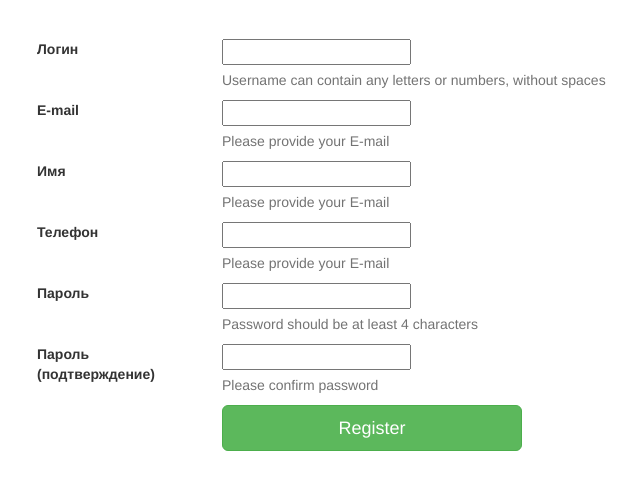
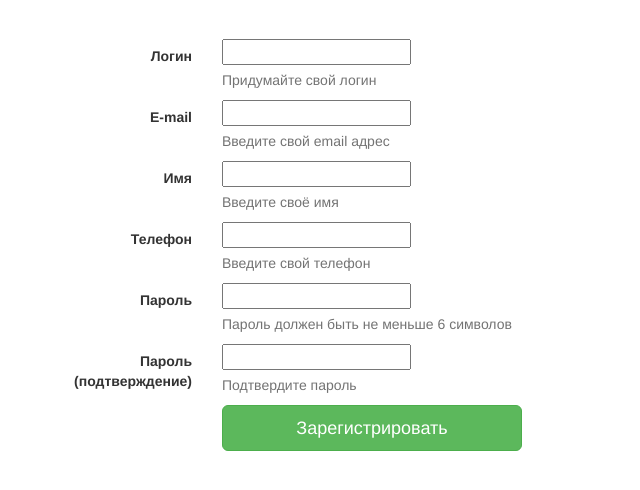
Before and after one commit to nikozavr/rsoi-lab, a Django app: page /lab2/register/ in a window 1280 px wide. Shown: the part 51-541 px from the top of the page, without its empty margins (63-703 px from the left). Run offline with Django 3.2, Linux system fonts and the light colour scheme; some libraries are stand-ins or nearby versions.

Commit message:
Done - Registration page

```diff
--- a/lab2/templates/lab2/register.html
+++ b/lab2/templates/lab2/register.html
@@ -29,32 +29,29 @@
   </head>
 
   <body>
-  <form action="{% url 'lab2:register_post' %}" method="post" onsubmit="checkForm(this)">
-    {% csrf_token %}
+
     <div class="navbar navbar-inverse navbar-fixed-top" role="navigation">
       <div class="container">
         <div class="navbar-header">
           <button type="button" class="navbar-toggle" data-toggle="collapse" data-target=".navbar-collapse">
-            <span class="sr-only">Toggle navigation</span>
-            <span class="icon-bar"></span>
-            <span class="icon-bar"></span>
-            <span class="icon-bar"></span>
           </button>
-          <a class="navbar-brand" href="#">Регистрация</a>
+          <a class="navbar-brand" href="">Регистрация</a>
         </div>
       </div>
     </div>
 
     <div class="container">
-    	<div class="starter-template">
-      <form class="form-horizontal" action='' method="POST">
+    	<div class="starter-template" id="blank">
+      		<form class="form-horizontal" onsubmit="return submitForm(this);" action="{% url 'lab2:register_post' %}" method="POST">
+			   {% csrf_token %}
 			  <fieldset>
-    <div class="control-group">
+			  	<div id="form">
+			    <div class="control-group" id="top">
 			      <!-- Username -->
 			      <label class="col-sm-2 control-label"  for="username">Логин</label>
 			      <div class="col-sm-10">
 			        <input type="text" id="username" name="username" placeholder="" class="input-xlarge">
-        <p class="help-block">Username can contain any letters or numbers, without spaces</p>
+			        <p class="help-block">Придумайте свой логин</p>
 			      </div>
 			    </div>
 
@@ -63,7 +60,7 @@
 			      <label class="col-sm-2 control-label" for="email">E-mail</label>
 			      <div class="col-sm-10">
 			        <input type="text" id="email" name="email" placeholder="" class="input-xlarge">
-        <p class="help-block">Please provide your E-mail</p>
+			        <p class="help-block">Введите свой email адрес</p>
 			      </div>
 			    </div>
 
@@ -71,8 +68,8 @@
 			      <!-- E-mail -->
 			      <label class="col-sm-2 control-label" for="name">Имя</label>
 			      <div class="col-sm-10">
-        <input type="text" id="email" name="name" placeholder="" class="input-xlarge">
-        <p class="help-block">Please provide your E-mail</p>
+			        <input type="text" id="name" name="name" placeholder="" class="input-xlarge">
+			        <p class="help-block">Введите своё имя</p>
 			      </div>
 			    </div>
 
@@ -80,8 +77,8 @@
 			      <!-- E-mail -->
 			      <label class="col-sm-2 control-label" for="phone">Телефон</label>
 			      <div class="col-sm-10">
-        <input type="text" id="email" name="phone" placeholder="" class="input-xlarge">
-        <p class="help-block">Please provide your E-mail</p>
+			        <input type="text" id="phone" name="phone" placeholder="" class="input-xlarge">
+			        <p class="help-block">Введите свой телефон</p>
 			      </div>
 			    </div>
 
@@ -90,7 +87,7 @@
 			      <label class="col-sm-2 control-label" for="password">Пароль</label>
 			      <div class="col-sm-10">
 			        <input type="password" id="password" name="password" placeholder="" class="input-xlarge">
-        <p class="help-block">Password should be at least 4 characters</p>
+			        <p class="help-block">Пароль должен быть не меньше 6 символов</p>
 			      </div>
 			    </div>
 
@@ -99,68 +96,104 @@
 			      <label class="col-sm-2 control-label"  for="password_confirm">Пароль<br>(подтверждение)</label>
 			      <div class="col-sm-10">
 			        <input type="password" id="password_confirm" name="password_confirm" placeholder="" class="input-xlarge">
-        <p class="help-block">Please confirm password</p>
+			        <p class="help-block">Подтвердите пароль</p>
 			      </div>
 			    </div>
 
 			    <div class="control-group">
 			      <!-- Button -->
 			      <div class="button-reg">
-        <button class="btn btn-success btn-lg btn-block" type="submit">Register</button>
+			        <button class="btn btn-success btn-lg btn-block" type="submit">Зарегистрировать</button>
+			      </div>
 			    </div>
 			    </div>
  		 </fieldset>
+ 		</div>
+    </div>
 </form>
 
   <script>
+  		function submitForm(form){
+  			var error_text = checkForm(form);
+  			if(error_text == ""){
+  				return true;
+  			} else {
+  				//form.removeChild(form.parentNode);
+
+  				var div = document.createElement('div');
+  				div.setAttribute('id', "error_message");
+  				div.setAttribute('class', "alert alert-danger");
+  				div.setAttribute('role', 'alert');
+  				div.innerHTML = '<span class="glyphicon glyphicon-exclamation-sign" aria-hidden="true"></span>  <span class="sr-only">Ошибка:</span>' + error_text;
+
+  				var prev = document.getElementById("error_message");
+  				var element = document.getElementById("form");
+  				var child = document.getElementById("top");
+  				if(prev){
+  					element.replaceChild(div, prev);
+  				} else {
+  					element.insertBefore(div, child);
+  				}
+
+  				return false;
+  			}
+  		}
+
+
   		function checkForm(form)
   		{
   			var error_text = "";
   			if(form.username.value == "") {
-		      error_text = "Ошибка: Логин не указан."
+		      error_text = "Логин не указан."
 		      form.username.focus();
-		      return false;
+		      return error_text;
 		    }
 		    re = /^\w+$/;
 		    if(!re.test(form.username.value)) {
 		      error_text = "Error: Username must contain only letters, numbers and underscores!";
 		      form.username.focus();
-		      return false;
+		      return error_text;
+		    }
+
+		    if(form.email.value == "") {
+		      error_text = "Почта не указана.";
+		      form.email.focus();
+		      return error_text;
 		    }
 
 		    if(form.password.value != "" && form.password.value == form.password_confirm.value) {
 		      if(form.password.value.length < 6) {
-		        error_text = "Ошибка: Пароль должен состоять не менее чем из 6 символов";
+		        error_text = "Пароль должен состоять не менее чем из 6 символов";
 		        form.password.focus();
-		        return false;
+		        return error_text;
 		      }
 		      if(form.password.value == form.username.value) {
-		        error_text = "Ошибка: Пароль должен отличаться от логина";
+		        error_text = "Пароль должен отличаться от логина";
 		        form.password.focus();
-		        return false;
+		        return error_text;
 		      }
 		    } else if(form.password.value == "") {
-		     	error_text = "Ошибка: Пароль не введён");
+		     	error_text = "Пароль не введён";
 		      form.password.focus();
-		      return false;
+		      return error_text;
 		    } else {
-		    	error_text = "Ошибка: Пароль не подтвержден");
+		    	error_text = "Пароль не подтвержден";
 		     	 form.password_confirm.focus();
-		     	 return false
+		     	 return error_text;
 		    }
 
 
-	    return true;
+	    return error_text;
+	}
   </script>
 
-</div>
-    </div><!-- /.container -->
+<!-- /.container -->
 
 
     <!-- Bootstrap core JavaScript
     ================================================== -->
     <!-- Placed at the end of the document so the pages load faster -->
     <script src="https://ajax.googleapis.com/ajax/libs/jquery/1.11.0/jquery.min.js"></script>
-    <script src="{% static "bootsrap/js/bootstrap.min.js" %}"></script>
+    <script src="{% static "bootstrap/js/bootstrap.min.js" %}"></script>
   </body>
 </html>
```
Lines whose indentation alone changed are shown as unchanged.
